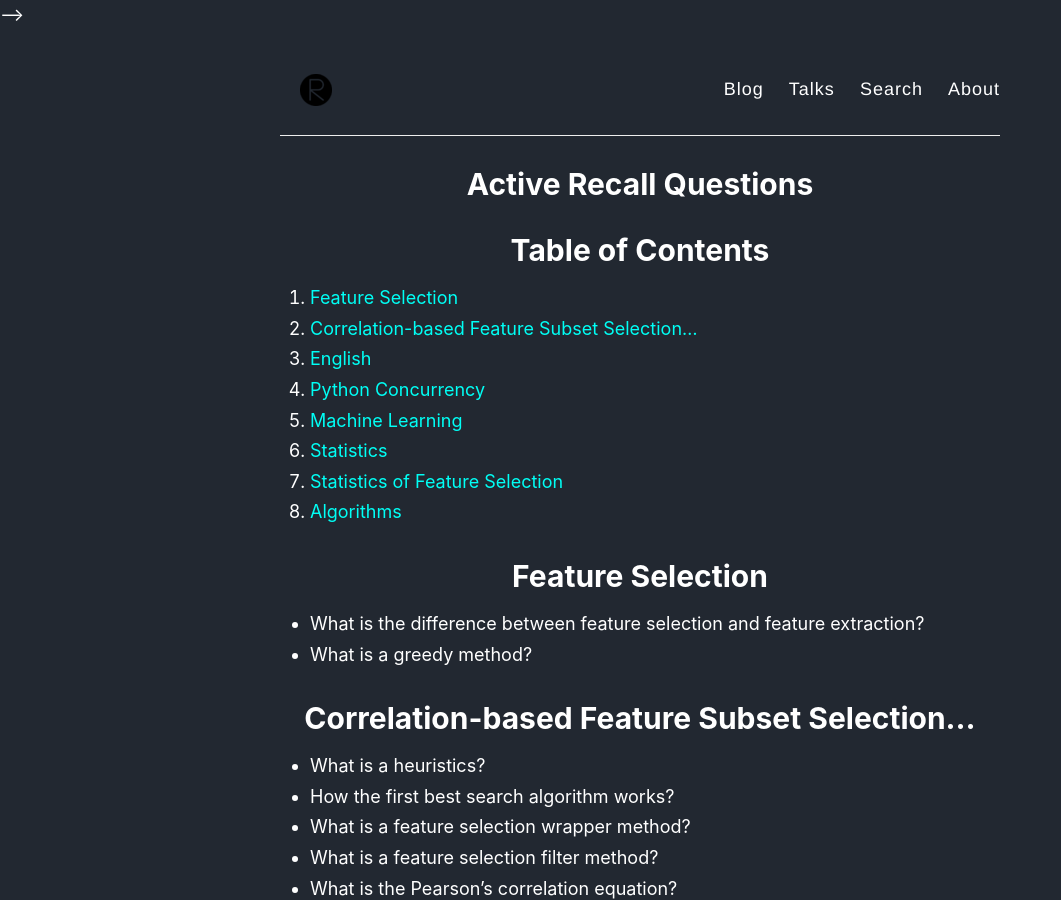
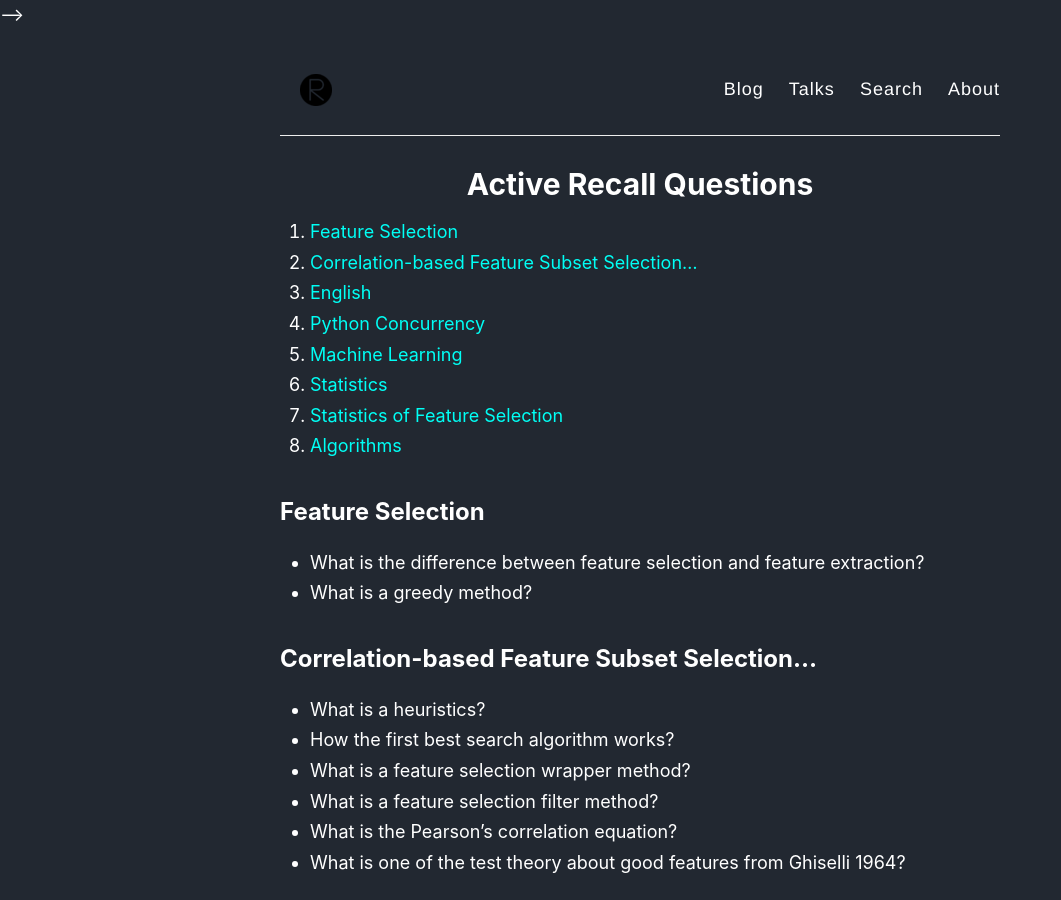
Before and after one commit to rsarai/-rsarai.github.io, a Jekyll site: the page built from _pages/questions.md, in a window 1280 px wide and 900 px high. Shown: the whole window, without its empty margins (0-1061 px from the left). Built offline with Jekyll 4.4.1, drawn with Linux system fonts in a browser that asks for light colours.

```diff
--- a/_pages/questions.md
+++ b/_pages/questions.md
@@ -3,9 +3,6 @@
 title: Active Recall Questions
 permalink: /questions/
 ---
-
-
-# Table of Contents
 
 1.  [Feature Selection](#orge7593b5)
 2.  [Correlation-based Feature Subset Selection&#x2026;](#orgf6232c4)
@@ -20,7 +17,7 @@
 
 <a id="orge7593b5"></a>
 
-# Feature Selection
+## Feature Selection
 
 -   What is the difference between feature selection and feature extraction?
 -   What is a greedy method?
@@ -28,7 +25,7 @@
 
 <a id="orgf6232c4"></a>
 
-# Correlation-based Feature Subset Selection&#x2026;
+## Correlation-based Feature Subset Selection&#x2026;
 
 -   What is a heuristics?
 -   How the first best search algorithm works?
@@ -40,14 +37,14 @@
 
 <a id="orgf761b2d"></a>
 
-# English
+## English
 
 -   What the word **foes** mean?
 
 
 <a id="org0ea0913"></a>
 
-# Python Concurrency
+## Python Concurrency
 
 -   True or False? I/O-Bound programs spend a lot of time doing computations
 -   Which type of concurrency is best for CPU-bound programs?
@@ -63,7 +60,7 @@
 
 <a id="org29a7276"></a>
 
-# Machine Learning
+## Machine Learning
 
 -   What is generalization?
 -   How to estimate the generalization ability?
@@ -84,7 +81,7 @@
 
 <a id="org84d2161"></a>
 
-# Statistics
+## Statistics
 
 -   What is probability?
 -   What is membership?
@@ -102,7 +99,7 @@
 
 <a id="orgbef308a"></a>
 
-# Statistics of Feature Selection
+## Statistics of Feature Selection
 
 -   What is the problem of feature selection for statistics?
 -   What is a null distribution?
@@ -128,7 +125,7 @@
 
 <a id="orgdf14265"></a>
 
-# Algorithms
+## Algorithms
 
 -   What is a deterministic algorithm?
 -   What is a nondeterministic algorithm?
```
